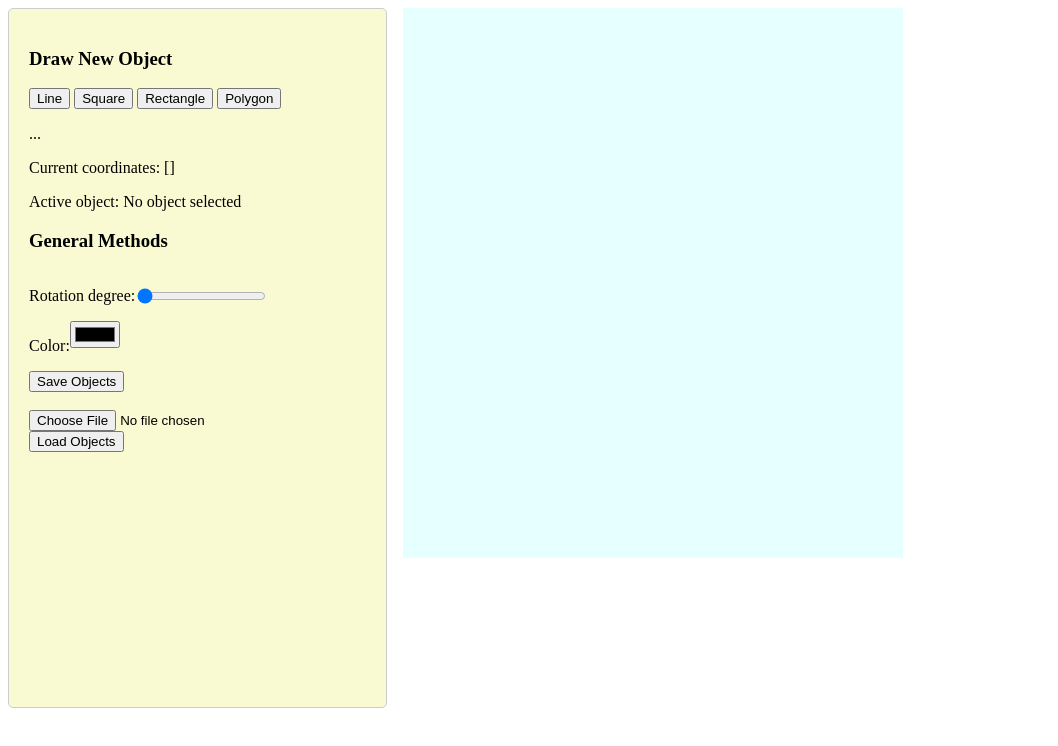
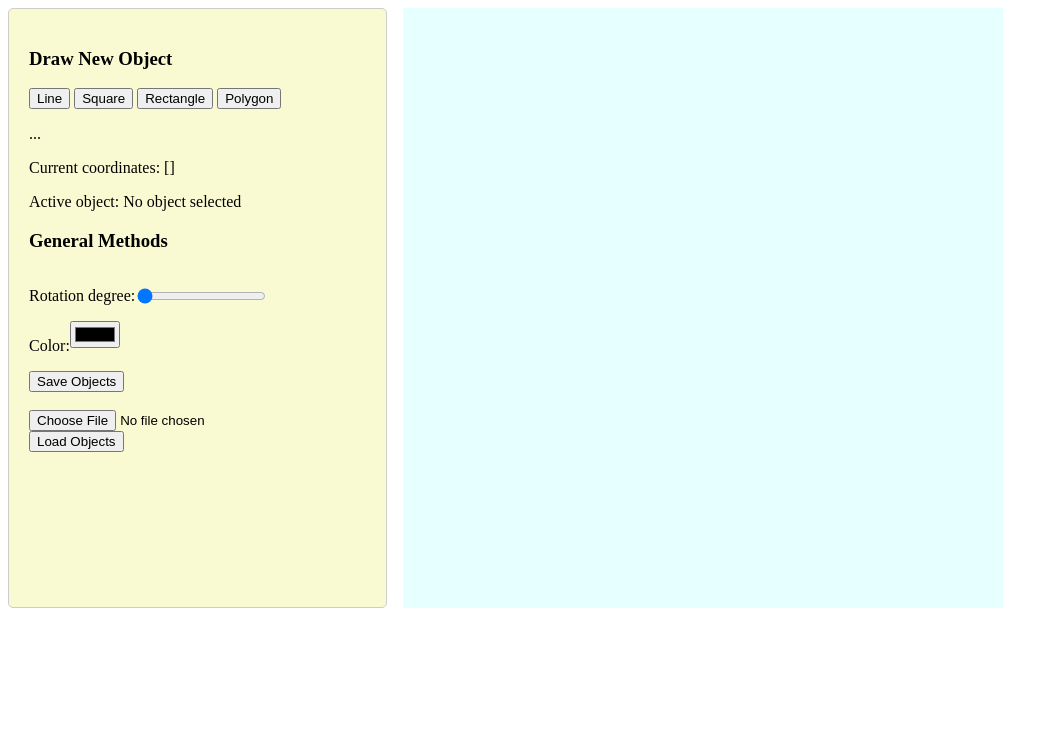
Before and after one commit to Putriliza/Grafkom-Tubes1-Kel15, a plain HTML site: page src/index.html in a window 1280 px wide. Shown: the whole page, without its empty margins (0-1058 px from the left). Drawn offline with Linux system fonts and the light colour scheme.

Commit message:
resize canvas

```diff
--- a/src/index.html
+++ b/src/index.html
@@ -82,7 +82,7 @@
       </div>
 
       <div class="base-canvas">
-        <canvas id="canvas" width="1000" height="1100">
+        <canvas id="canvas" width="1000" height="1000">
         </canvas>
       </div>
     </div>
--- a/src/styles.css
+++ b/src/styles.css
@@ -13,7 +13,7 @@
 
 #property-bar{
     width: 30%;
-    height: 700px;
+    height: 600px;
     background: lightgoldenrodyellow;
     border: 1px solid #ccc;
     border-radius: 5px;
@@ -21,6 +21,6 @@
 }
 
 canvas {
-    height: 550px;
-    width: 500px;
+    height: 600px;
+    width: 600px;
 }
```
